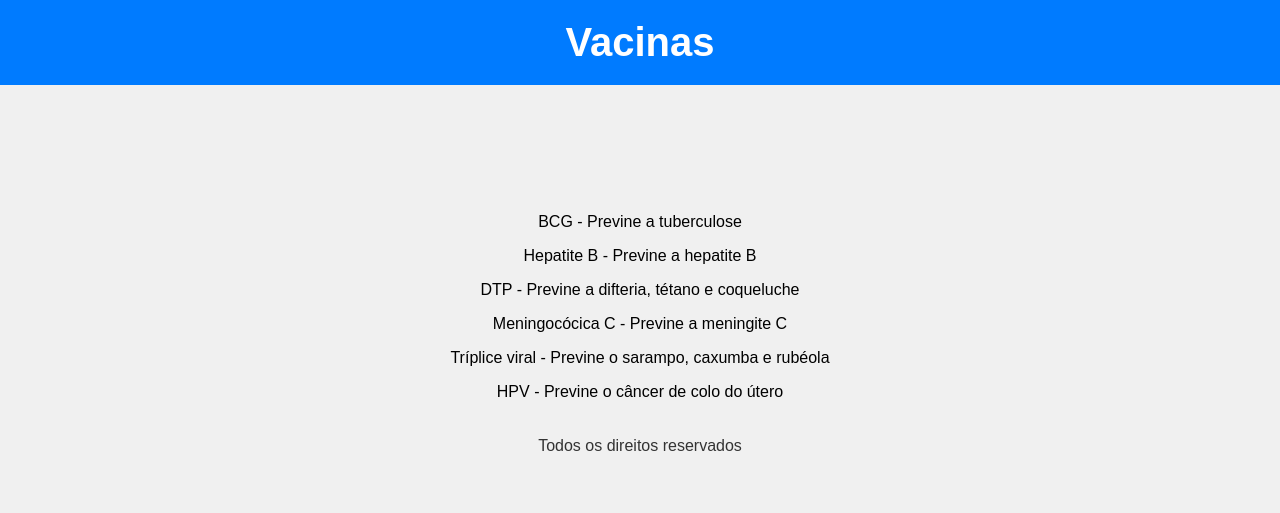
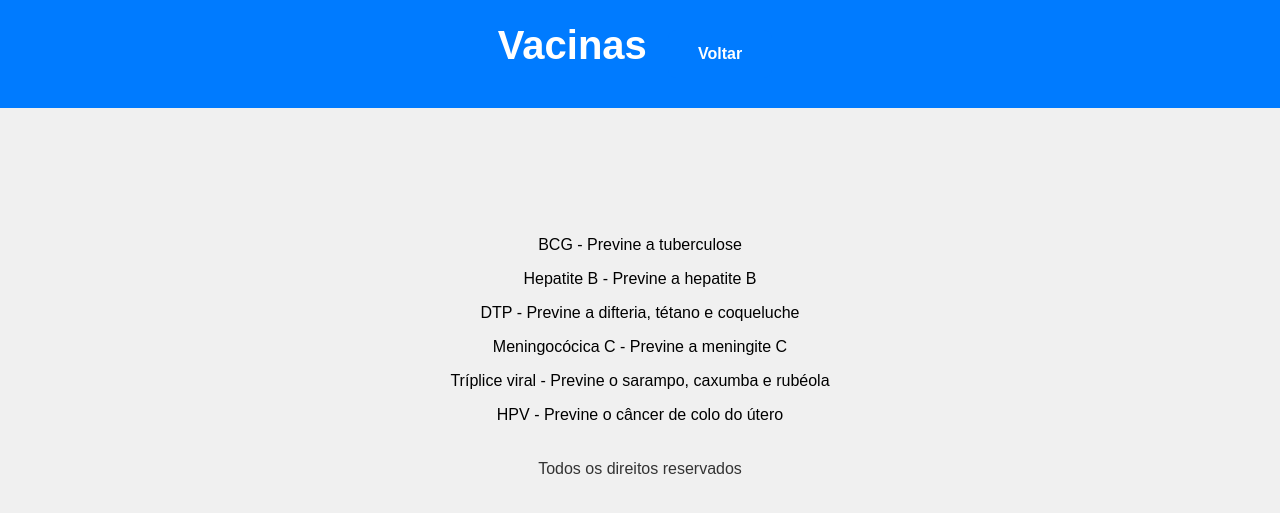
Before and after one commit to Daniel-srocha/PI1, a Flask app: page /vacinas_disponiveis in a window 1280 px wide. Shown: the top 513 px of the page. Run offline with Flask 3, Linux system fonts and the light colour scheme.

Commit message:
Update vdisponiveis.html

```diff
--- a/templates/vdisponiveis.html
+++ b/templates/vdisponiveis.html
@@ -3,13 +3,15 @@
 <head>
     <meta charset="UTF-8">
     <title>Vacinas Disponiveis</title>
-    <link rel="stylesheet" href="{{ url_for('static', filename='style.css')}}">
+    <link rel="stylesheet" href="style.css">
 </head>
 <body>
     <div>
     <header class="header">
         <span class="headerTitle">
             Vacinas
+        </span>
+        <span><a class="button" href="homepage.html">Voltar</a>
         </span>
     </header>
     </div>
```
